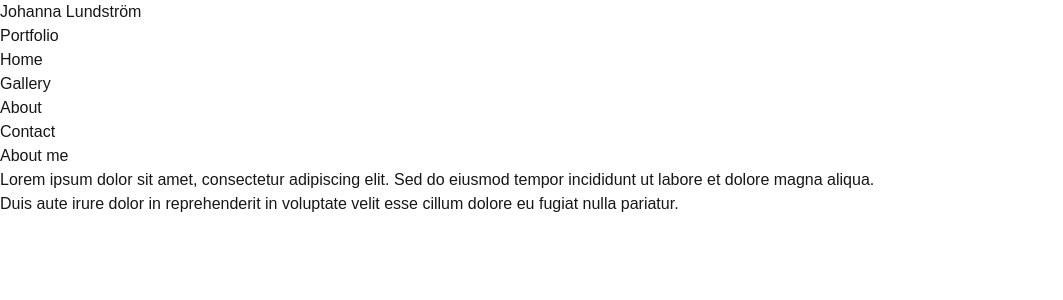
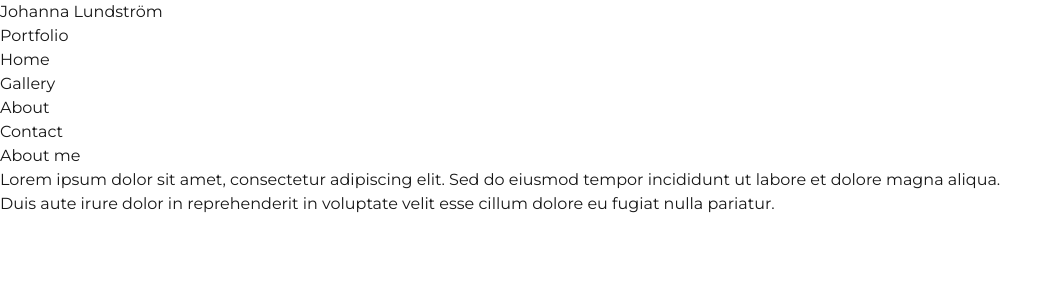
Before and after one commit to johlun2325/photo-portfolio, a Next.js app: page /about in a window 1280 px wide. Shown: the top 300 px of the page, without its empty margins (0-1063 px from the left). Built offline with nearby package versions, Linux system fonts and the light colour scheme.

Commit message:
Change font to montserrat

```diff
--- a/src/components/Layout.tsx
+++ b/src/components/Layout.tsx
@@ -11,29 +11,29 @@ export default function Layout({ children }: LayoutProps) {
         <h1 className="text-4xl font-bold text-gray-800">
           Johanna Lundström
         </h1>
-        <p className="text-gray-600 mt-2">
+        <p className="text-gray-600 mt-2 font-bold">
           Portfolio
         </p>
 
         <nav className="mt-6">
           <ul className="flex space-x-6">
             <li>
-              <Link href="/" className="text-gray-700 hover:text-gray-900 hover:underline">
+              <Link href="/" className="text-gray-700 hover:text-gray-900 hover:underline font-bold">
                 Home
               </Link>
             </li>
             <li>
-              <Link href="/gallery" className="text-gray-700 hover:text-gray-900 hover:underline">
+              <Link href="/gallery" className="text-gray-700 hover:text-gray-900 hover:underline font-bold">
                 Gallery
               </Link>
             </li>
             <li>
-              <Link href="/about" className="text-gray-700 hover:text-gray-900 hover:underline">
+              <Link href="/about" className="text-gray-700 hover:text-gray-900 hover:underline font-bold">
                 About
               </Link>
             </li>
             <li>
-              <Link href="/contact" className="text-gray-700 hover:text-gray-900 hover:underline">
+              <Link href="/contact" className="text-gray-700 hover:text-gray-900 hover:underline font-bold">
                 Contact
               </Link>
             </li>
--- a/src/pages/_app.tsx
+++ b/src/pages/_app.tsx
@@ -1,11 +1,20 @@
+import { Montserrat } from 'next/font/google';
 import type { AppProps } from 'next/app';
 import Layout from '@/components/Layout';
 import '@/styles/globals.css';
 
+const montserrat = Montserrat({
+  subsets: ['latin'],
+  weight: ['400', '500', '700'],  // Välj vilka weights du vill använda
+  fallback: ['Georgia', 'serif'],  // Fallback fonts
+});
+
 export default function App({ Component, pageProps }: AppProps) {
   return (
-    <Layout>
-      <Component {...pageProps} />
-    </Layout>
+    <div className={montserrat.className}>
+      <Layout>
+        <Component {...pageProps} />
+      </Layout>
+    </div>
   );
 }
```
